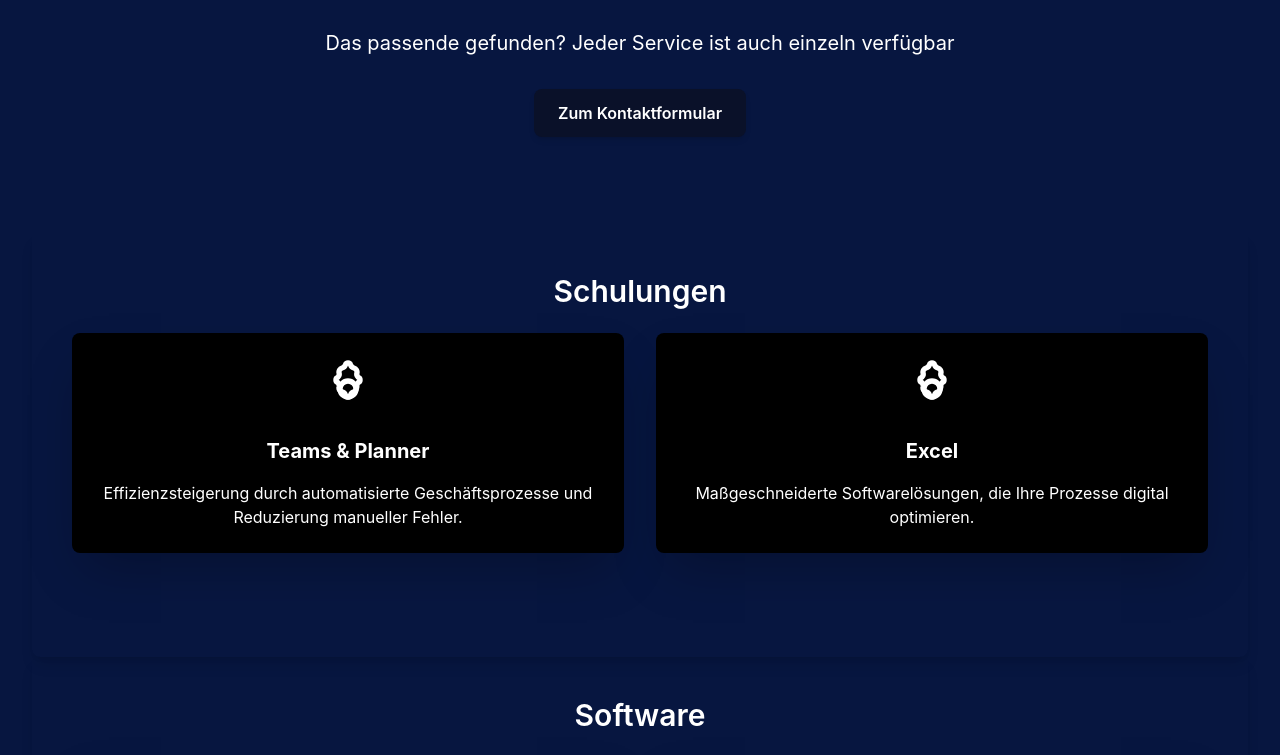
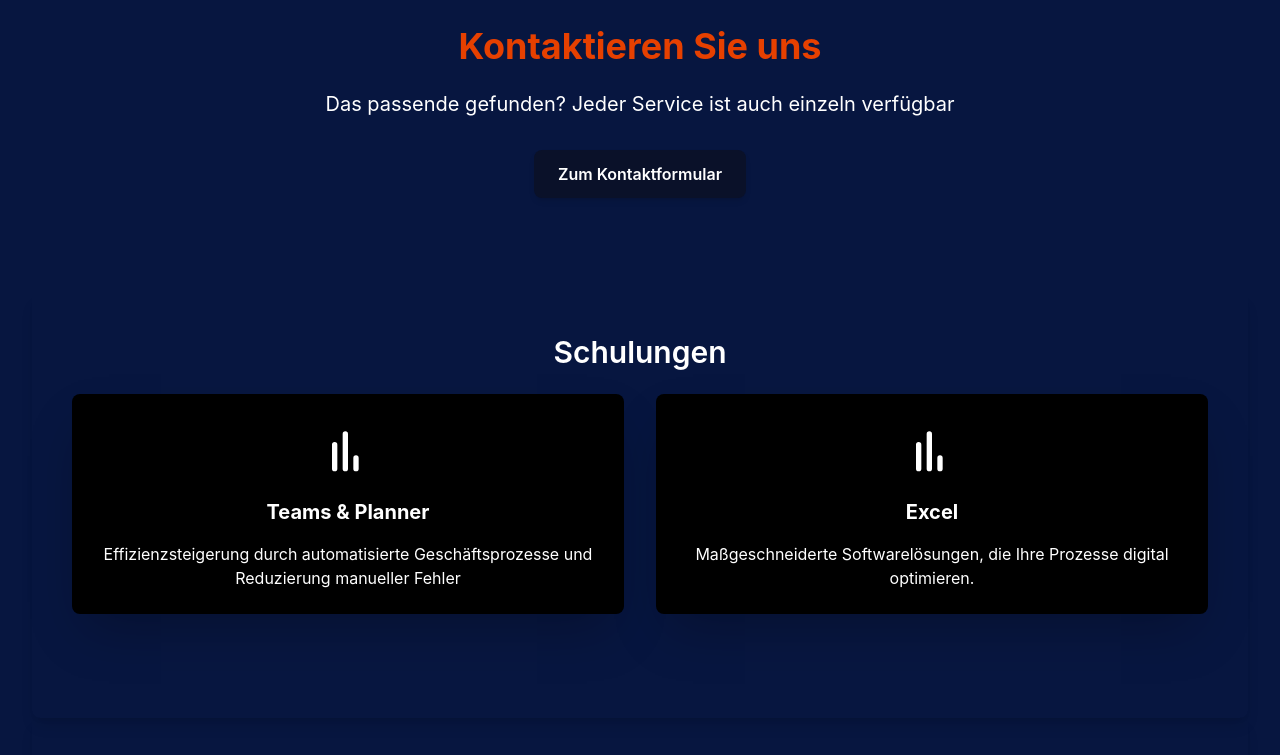
Before and after one commit to MeisnerMax/NexGen, a Next.js app: page / in a window 1280 px wide. Shown: the part 3181-3936 px from the top of the page. Built offline with nearby package versions, Linux system fonts and the light colour scheme.

Commit message:
Update index.js

```diff
--- a/pages/index.js
+++ b/pages/index.js
@@ -176,9 +176,37 @@ export default function Home() {
         description: "Nahtlose Integration in bestehende Systeme.",
       },
     ],
+    Excel: [
+      {
+        title: "Einführung in Excel",
+        description: "Effizienzsteigerung durch automatisierte Geschäftsprozesse und Reduzierung manueller Fehler.",
+      },
+      {
+        title: "Excel Profi Kurs",
+        description: "Maßgeschneiderte Softwarelösungen, die Ihre Prozesse digital optimieren.",
+      },
+      {
+        title: "VBA und mehr",
+        description: "Maßgeschneiderte Softwarelösungen, die Ihre Prozesse digital optimieren.",
+      },
+    ],
+    "Teams & Planner": [
+      {
+        title: "Teams",
+        description: "Optimieren Sie die Zusammenarbeit in Ihrem Team mit Microsoft Teams.",
+      },
+      {
+        title: "Planner",
+        description: "Organisieren Sie Ihre Projekte effizient mit Microsoft Planner.",
+      },
+      {
+        title: "Outlook",
+        description: "Verwalten Sie Ihre E-Mails und Termine effektiv mit Microsoft Outlook.",
+      },
+    ],
   };
 
-  // Daten für "Online-Auftritt & Schulungen"
+  // Daten für "Online"
   const onlineServices = [
     {
       title: "Webdesign & Branding",
@@ -285,23 +313,21 @@ export default function Home() {
   const schulungenServices = [
     {
       title: "Teams & Planner",
-      description: "Effizienzsteigerung durch automatisierte Geschäftsprozesse und Reduzierung manueller Fehler.",
-      link: "/services/automation",
+      description: "Effizienzsteigerung durch automatisierte Geschäftsprozesse und Reduzierung manueller Fehler",
+      link: "/services/online",
       icon: (
-        <svg xmlns="http://www.w3.org/2000/svg" className="h-16 w-16 text-text-white mx-auto" fill="none" viewBox="0 0 24 24" stroke="currentColor">
-          <path strokeLinecap="round" strokeLinejoin="round" strokeWidth={2} d="M11.049 2.927c.3-.921 1.603-.921 1.902 0a1.724 1.724 0 001.248 1.188c.87.252 1.372 1.11 1.12 1.98a1.724 1.724 0 00.516 1.562c.922.3.922 1.607 0 1.907a1.724 1.724 0 00-.516 1.562c-.252.87-.25 1.728-1.12 1.98a1.724 1.724 0 00-1.248 1.188c-.3.921-1.603.921-1.902 0a1.724 1.724 0 00-1.248-1.188c-.87-.252-1.372-1.11-1.12-1.98a1.724 1.724 0 00-.516-1.562c-.922-.3-.922-1.607 0-1.907a1.724 1.724 0 00.516-1.562c-.252-.87.25-1.728 1.12-1.98a1.724 1.724 0 001.248-1.188z" />
-          <path strokeLinecap="round" strokeLinejoin="round" strokeWidth={2} d="M15 12a3 3 0 11-6 0 3 3 0 016 0z" />
+        <svg xmlns="http://www.w3.org/2000/svg" className="h-16 w-16 text-white mx-auto" fill="none" viewBox="0 0 24 24" stroke="currentColor">
+          <path strokeLinecap="round" strokeLinejoin="round" strokeWidth={2} d="M11 19V6m-4 13V10m8 9v-4" />
         </svg>
       ),
     },
     {
       title: "Excel",
       description: "Maßgeschneiderte Softwarelösungen, die Ihre Prozesse digital optimieren.",
-      link: "/services/automation",
+      link: "/services/online",
       icon: (
-        <svg xmlns="http://www.w3.org/2000/svg" className="h-16 w-16 text-text-white mx-auto" fill="none" viewBox="0 0 24 24" stroke="currentColor">
-          <path strokeLinecap="round" strokeLinejoin="round" strokeWidth={2} d="M11.049 2.927c.3-.921 1.603-.921 1.902 0a1.724 1.724 0 001.248 1.188c.87.252 1.372 1.11 1.12 1.98a1.724 1.724 0 00.516 1.562c.922.3.922 1.607 0 1.907a1.724 1.724 0 00-.516 1.562c-.252.87-.25 1.728-1.12 1.98a1.724 1.724 0 00-1.248 1.188c-.3.921-1.603.921-1.902 0a1.724 1.724 0 00-1.248-1.188c-.87-.252-1.372-1.11-1.12-1.98a1.724 1.724 0 00-.516-1.562c-.922-.3-.922-1.607 0-1.907a1.724 1.724 0 00.516-1.562c-.252-.87.25-1.728 1.12-1.98a1.724 1.724 0 001.248-1.188z" />
-          <path strokeLinecap="round" strokeLinejoin="round" strokeWidth={2} d="M15 12a3 3 0 11-6 0 3 3 0 016 0z" />
+        <svg xmlns="http://www.w3.org/2000/svg" className="h-16 w-16 text-white mx-auto" fill="none" viewBox="0 0 24 24" stroke="currentColor">
+          <path strokeLinecap="round" strokeLinejoin="round" strokeWidth={2} d="M11 19V6m-4 13V10m8 9v-4" />
         </svg>
       ),
     },
@@ -388,6 +414,10 @@ export default function Home() {
           {/* Services */}
       <section id="services" className="container mx-auto py-24 px-8 bg-blue text-white">
         <h2 className="text-4xl font-bold mb-12 text-[#E64000] text-center">Unsere Services</h2>
+        <p className="text-lg leading-relaxed text-center mb-8">
+          Ihre Roadmap zum digitalen Erfolg.
+          Gemeinsam gestalten wir die Zukunft Ihres Unternehmens.
+        </p>
       </section>
 
         {/* Website & Shop */}
@@ -432,7 +462,7 @@ export default function Home() {
         {/* Marketing */}
         <div className="p-6 bg-blue rounded-lg shadow-lg ">
 
-          <ServiceCategory title="Marketing" link="/services/online" direction="left">
+          <ServiceCategory title="Marketing" direction="left">
             <ServiceCard
               icon={
                 <svg xmlns="http://www.w3.org/2000/svg" className="h-16 w-16 text-white mx-auto" fill="none" viewBox="0 0 24 24" stroke="currentColor">
@@ -504,17 +534,27 @@ export default function Home() {
 
       {/* Schulungen */}
       <div className="p-6 bg-blue rounded-lg shadow-lg ">
-  <ServiceCategory title="Schulungen" link="/services/online" direction="right">
-    {schulungenServices.map((service, index) => (
+        <ServiceCategory title="Schulungen" direction="right">
             <ServiceCard
-        key={index}
-        icon={service.icon}
-        title={service.title}
-        description={service.description}
-        link={service.link}
-        onClick={() => handleServiceClick("Schulungen", service.title)} // Toggle für Unterordner
+            icon={
+              <svg xmlns="http://www.w3.org/2000/svg" className="h-16 w-16 text-white mx-auto" fill="none" viewBox="0 0 24 24" stroke="currentColor">
+                <path strokeLinecap="round" strokeLinejoin="round" strokeWidth={2} d="M11 19V6m-4 13V10m8 9v-4" />
+              </svg>
+            }
+            title="Teams & Planner"
+            description="Effizienzsteigerung durch automatisierte Geschäftsprozesse und Reduzierung manueller Fehler"
+            onClick={() => handleServiceClick("Schulungen", "Teams & Planner")}
           />
-    ))}
+          <ServiceCard
+            icon={
+              <svg xmlns="http://www.w3.org/2000/svg" className="h-16 w-16 text-white mx-auto" fill="none" viewBox="0 0 24 24" stroke="currentColor">
+                <path strokeLinecap="round" strokeLinejoin="round" strokeWidth={2} d="M11 19V6m-4 13V10m8 9v-4" />
+              </svg>
+            }
+            title="Excel"
+            description="Maßgeschneiderte Softwarelösungen, die Ihre Prozesse digital optimieren."
+            onClick={() => handleServiceClick("Schulungen", "Excel")}
+          />
         </ServiceCategory>
 
         {/* Additional Containers */}
@@ -528,12 +568,13 @@ export default function Home() {
             ))}
           </div>
         )}
+
       </div>
 
       {/* Software */}
       <div className="mb-12 p-6 bg-blue rounded-lg shadow-lg ">
 
-          <ServiceCategory title="Software" link="/services/automation" direction="left">
+          <ServiceCategory title="Software" direction="left">
             {softwareServices.map((service, index) => (
               <ServiceCard
                 key={index}
@@ -562,7 +603,7 @@ export default function Home() {
       {/* Porzessoptimierung */}
       <div className="mb-12 p-6 bg-blue rounded-lg shadow-lg ">
 
-          <ServiceCategory title="Prozessoptimierung" link="/services/automation" direction="right">
+          <ServiceCategory title="Prozessoptimierung"  direction="right">
             {automationServices.map((service, index) => (
               <ServiceCard
                 key={index}
```
Lines whose indentation alone changed are shown as unchanged.
